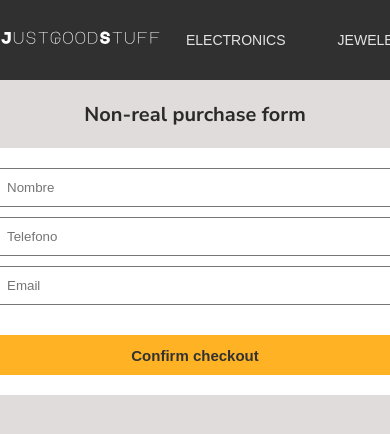
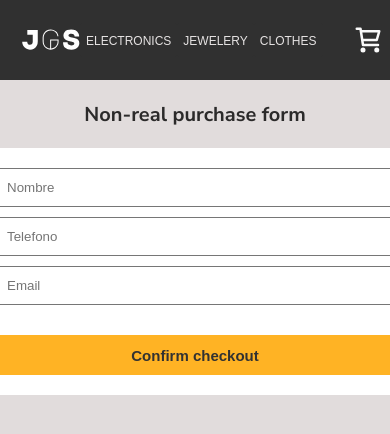
Before and after one commit to Ari-Dsgns/my-ecommerce, a React (Create React App) app: page /checkout in a window 390 px wide. Shown: the top 434 px of the page. Built offline with nearby package versions, Linux system fonts and the light colour scheme.

Commit message:
Ultimos ajustes

```diff
--- a/src/componentes/Cart/Cart.css
+++ b/src/componentes/Cart/Cart.css
@@ -33,7 +33,7 @@
     gap: 20px;
     align-items: center;
     background-color: #fff;
-    width: 80%;
+    width: 60%;
     margin: auto;
     border-top: solid 1px black;
     padding: 40px;
--- a/src/componentes/CartItem/CartItem.css
+++ b/src/componentes/CartItem/CartItem.css
@@ -4,7 +4,7 @@
     background-color: #fff;
     color: #3A506B;
     padding: 20px;
-    width: 80%;
+    width: 60%;
     margin: auto;
     border: solid 1px rgba(69, 69, 69, 0);
     display: flex;
@@ -16,6 +16,7 @@
 .item-info{
     display: flex;
     justify-content: center;
+    width: auto;
     align-items: end;
     gap: 20px;
     border-right: solid 1px rgba(69, 69, 69, 0);
@@ -23,7 +24,7 @@
 }
 
 .item-container h3{
-    width: 450px;
+    width: auto;
     font-size: 18px;
 }
 .item-container img{
--- a/src/componentes/CartWidget/CartWidget.css
+++ b/src/componentes/CartWidget/CartWidget.css
@@ -1,17 +1,24 @@
 
+.CartBox{
+    display: flex;
+    justify-content: end;
+    width: 160px;
+    height: 40px;
+    border: solid 0px rgba(255, 255, 255, 0.829);
+
+}
 .CartImg{
     position: relative;
     width: 30px;
-    padding: 0px;
-    border: solid 1px rgba(255, 255, 255, 0);
+    border: solid 0px rgba(255, 255, 255, 0.829);
 }
 .quantity{
     position: relative;
     display: inline-block;
     width: 24px;
     height: 24px;
-    top: -22px;
-    left: -12px;
+    top: -8px;
+    left: -10px;
     border: solid 1px rgba(14, 13, 13, 0);
     border-radius: 50%;
     padding: 2px;
--- a/src/componentes/CartWidget/CartWidget.jsx
+++ b/src/componentes/CartWidget/CartWidget.jsx
@@ -14,8 +14,10 @@ import { CartContext } from '../../Context/CartContext'
 
     return(
         <Link to='/cart'>
-            <img className='CartImg' src={cartIcon} alt='cart-widget'/>
-            <button className='quantity' style={{display:totalQuantity > 0 ? 'inline-block' : 'none'}}>{totalQuantity}</button>
+            <div className='CartBox'>
+                <img className='CartImg' src={cartIcon} alt='cart-widget'/>
+                <button className='quantity' style={{display:totalQuantity > 0 ? 'inline-block' : 'none'}}>{totalQuantity}</button>
+            </div>
         </Link>
     )
 }
--- a/src/componentes/CheckoutForm/CheckoutForm.css
+++ b/src/componentes/CheckoutForm/CheckoutForm.css
@@ -4,7 +4,7 @@
     justify-content: space-between;
     align-items: start;
     align-self: center;
-    width: 100%;
+    width: auto;
     height:auto;
     background-color: white;
     padding: 20px;
--- a/src/componentes/Item/Item.css
+++ b/src/componentes/Item/Item.css
@@ -5,7 +5,7 @@
     align-items: center;
     gap: 8px;
     padding: 10px;
-    width: 300px;
+    max-width: 300px;
     height: auto;
     border: solid 1px rgba(0, 0, 0, 0);
     background-color: rgb(255, 255, 255);
@@ -13,6 +13,12 @@
     overflow: hidden;
     user-select: none;
 
+}
+
+.CardItem:hover{
+    box-shadow: 0 2px 4px rgba(0, 0, 0, 0.2);
+    transform: translateY(-4px);
+    transition: all 0.3s ease;
 }
 
 .ItemImg{
--- a/src/componentes/ItemDetail/ItemDetail.css
+++ b/src/componentes/ItemDetail/ItemDetail.css
@@ -5,7 +5,7 @@
     align-items: center;
     gap: 10pz;
     text-align: center;
-    width: 400px;
+    max-width: 400px;
     height: auto;
     border: 1px solid #ccc;
     padding: 16px;
--- a/src/componentes/ItemDetailContainer/ItemDetailContainer.css
+++ b/src/componentes/ItemDetailContainer/ItemDetailContainer.css
@@ -3,7 +3,7 @@
     flex-direction: column;
     align-items: center;
     width: 100%;
-    height: 100vh;
+    height: auto;
     background-color:  rgb(225, 220, 220);
     padding-top: 100px;
     user-select: none;
--- a/src/componentes/NavBar/NavBar.css
+++ b/src/componentes/NavBar/NavBar.css
@@ -1,54 +1,43 @@
-
-@media (max-width: 480px){
-    .Navbar{
-        padding-right: 0px;
-
-    }
-    .categorias{
-        display: flex;
-        justify-content: center;
-        gap: 4px;
-        color: rgb(230, 227, 227);
-        button{
-            background-color: transparent;
-            border: none;
-            color: rgb(230, 227, 227);
-            font-size: 10px;
-            font-weight: 100;
-            cursor: pointer;
-        }
-    }
-}
 
 .Navbar{
     display: flex;
     position: fixed;
     width: 100%;
     height: 80px;
-    gap: 20px;
-    padding-right: 120px;
 
+    padding: 20px;
+    align-items: center;
     background-color: rgb(48, 48, 48);
-    justify-content:space-evenly;
-    align-content: center;
-    align-items: center;
+    justify-content:space-between;
+
     user-select: none;
+    z-index: 999;
 
 }
 
 
 
 .Titulo{
-    width: 160px
+    width: 160px;
+    border: solid 0px rgba(255, 255, 255, 0.829);
+
 }
+
+.TituloSmall{
+    display: none;
+    border: solid 0px rgba(255, 255, 255, 0.829);
+    height: 40px;
+}
+
 
 
 
 .categorias{
     display: flex;
     justify-content: center;
-    gap: 40px;
+    gap: 20px;
     color: rgb(230, 227, 227);
+    border: solid 0px rgba(255, 255, 255, 0.829);
     button{
         background-color: transparent;
         border: none;
--- a/src/componentes/NavBar/NavBar.jsx
+++ b/src/componentes/NavBar/NavBar.jsx
@@ -2,13 +2,19 @@ import {CartWidget} from '../CartWidget/CartWidget'
 import './NavBar.css'
 import { Link , NavLink} from 'react-router-dom'
 import Brand from './assets/JustGoodStuff.svg'
+import BrandSmall from './assets/JGS.svg'
+
+
 
 
 const NavBar = () => {
+
+
     return (
         <nav className="Navbar">
             <Link to='/'>
                 <img  className="Titulo" src={Brand} alt="" />
+                <img  className="TituloSmall" src={BrandSmall} alt="" />
             </Link>
             <div className='categorias'>
                 <NavLink to="/category/electronics" className={({isActive})=> isActive ? 'ActiveOption' : 'Option' }><button>ELECTRONICS</button></NavLink>
--- a/src/index.css
+++ b/src/index.css
@@ -31,3 +31,86 @@ body{
     align-items: center;
 
 }
+
+
+/* media query */
+
+@media (max-width: 768px){
+
+
+
+    .Navbar{
+
+        .Titulo{
+            display: none;
+        }
+        .TituloSmall{
+            display: flex;
+            width:60px ;
+        }
+        .CartBox{
+            width: 60px;
+        }
+
+        .categorias{
+            gap: 0px;
+            button{
+                font-size: 12px;
+            }
+        }
+
+    }
+
+    .Listgroup{
+        gap: 0px;
+        padding: 2px;
+        .CardItem{
+            max-width: 220px;
+
+            padding: 0px;
+            gap: 0px;
+
+        }
+    }
+
+    .cart-filled-container{
+        .item-container{
+            width: 90%;
+
+        }
+        .checkout-container{
+            flex-direction: column;
+            width: 90%;
+        }
+
+
+    }
+
+
+}
+
+@media (max-width: 425px){
+
+    .Listgroup{
+            gap: 0px;
+            padding: 2px;
+            .CardItem{
+                max-width: 180px;
+
+                padding: 0px;
+                gap: 0px;
+
+            }
+
+    }
+    .cart-filled-container{
+        .item-container{
+            width: 90%;
+
+        }
+        .checkout-container{
+            flex-direction: column;
+            width: 90%;
+        }
+    }
+}
```
Also changed, not shown: src/componentes/ItemList/ItemList.css (line endings or trailing spaces), src/componentes/NavBar/assets/JGS.svg (added).
